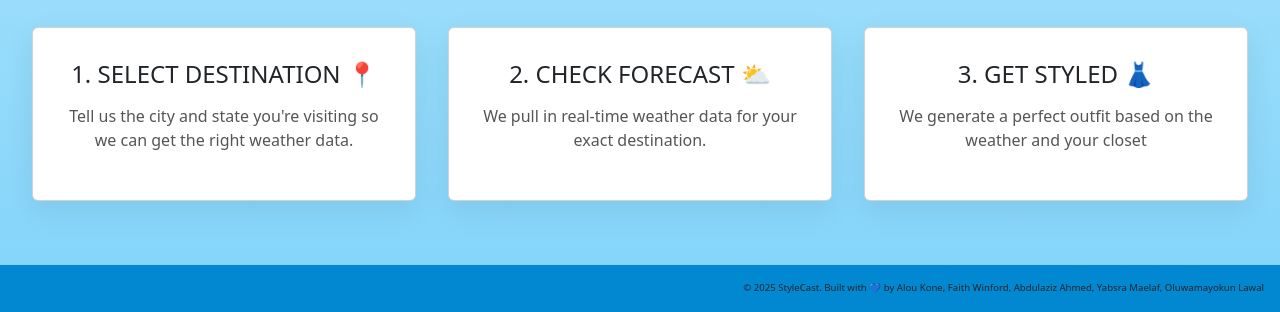
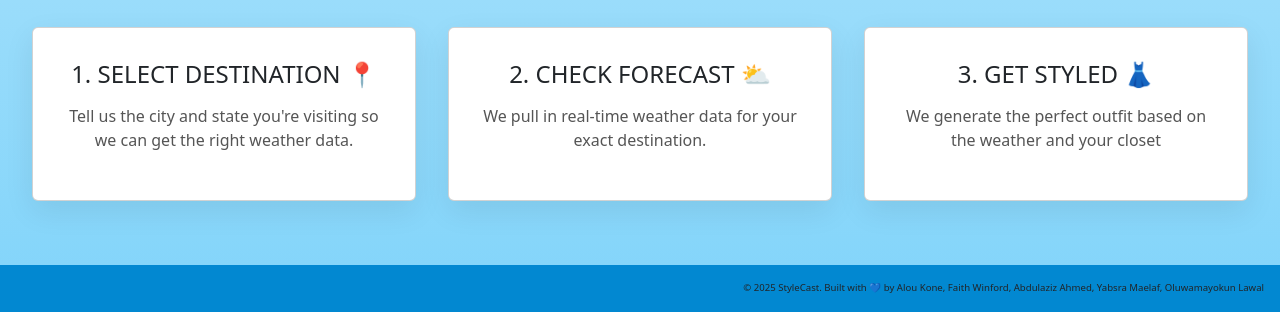
Before and after one commit to mayokunl/Weather-Based-Outfit-Planner, a Flask app: page / in a window 1280 px wide. Shown: the part 935-1247 px from the top of the page. Run offline with Flask 3, Linux system fonts and the light colour scheme.

```diff
--- a/templates/home.html
+++ b/templates/home.html
@@ -28,7 +28,7 @@
       </div>
       <div class="card">
         <h3>3. GET STYLED 👗</h3>
-        <p>We generate a perfect outfit based on the weather and your closet</p>
+        <p>We generate the perfect outfit based on the weather and your closet</p>
       </div>
     </div>
   </section>
```
Also changed, not shown: requirements.txt (line endings or trailing spaces).
